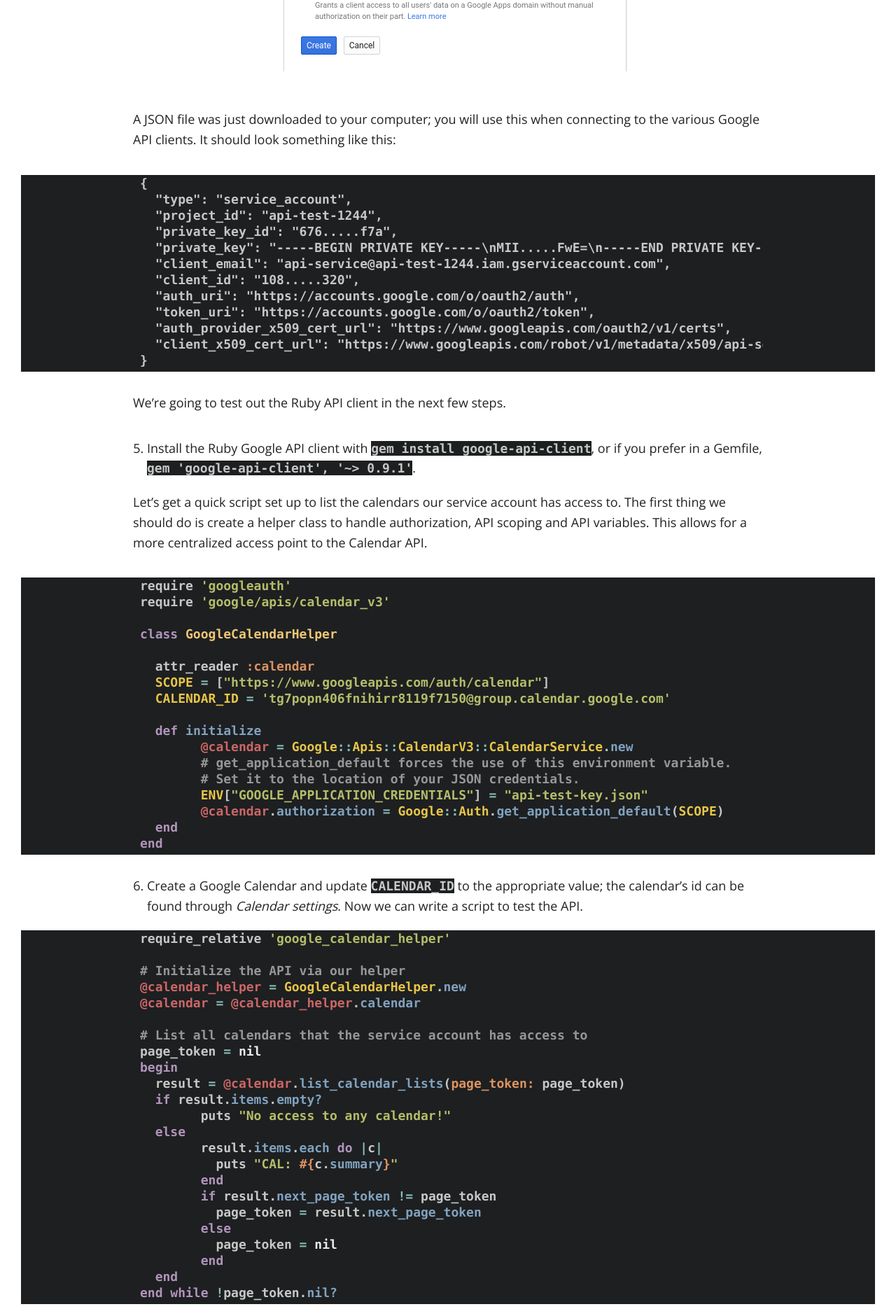
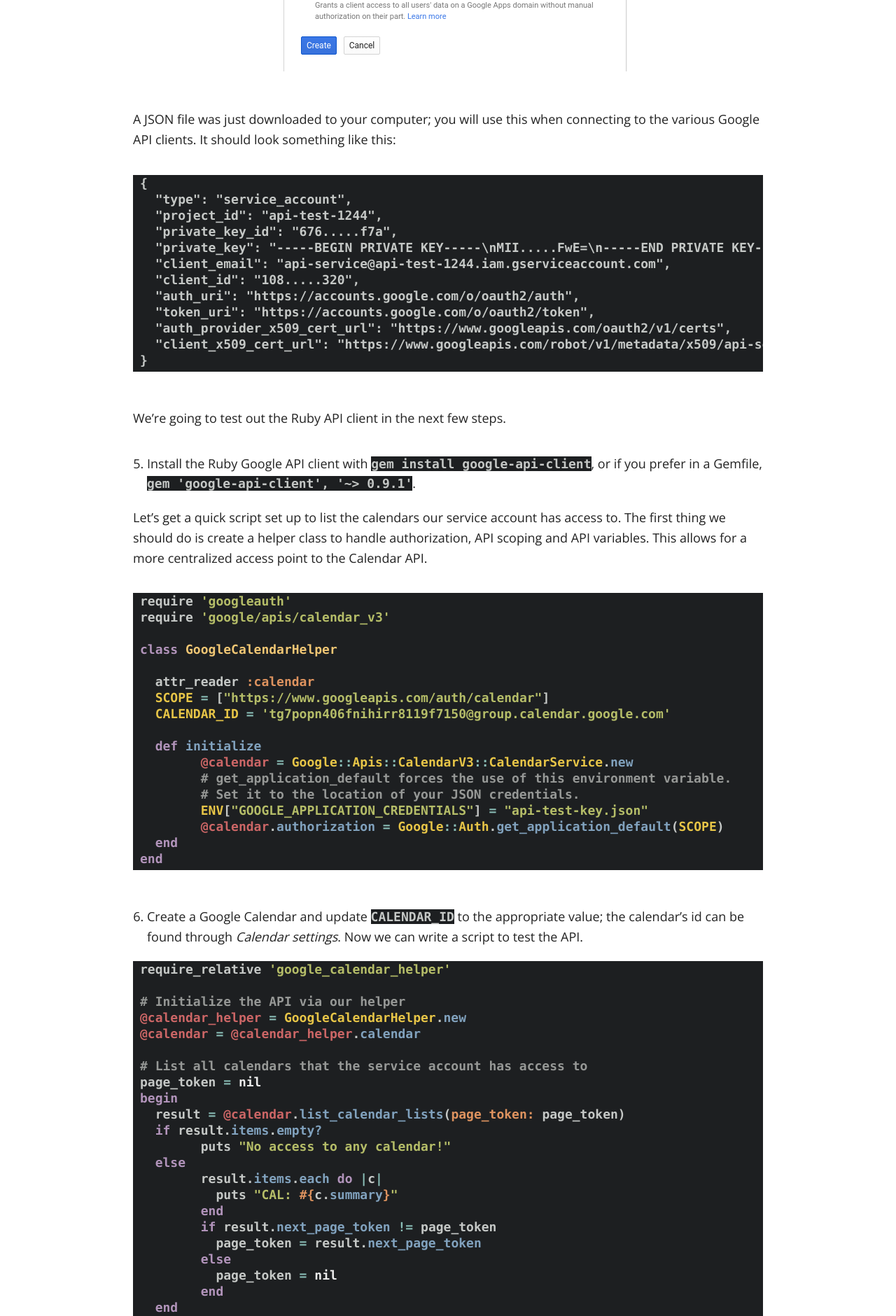
Before and after one commit to cireficc/cireficc.github.io, a Jekyll site: the page built from _posts/2016-01-18-integrating-rails-with-google-apis.md, in a window 1280 px wide. Shown: the part 2595-4475 px from the top of the page at 70% size. Built offline with Jekyll 4.4.1, drawn with Linux system fonts in a browser that asks for light colours; nearby versions of some CDN libraries; library files that are not in the unit come from our copies.

Commit message:
Fix code highlighting CSS
Make code blocks match post margins and width

```diff
--- a/_config.yml
+++ b/_config.yml
@@ -9,7 +9,7 @@
 # whether working locally or remotely. Start Jekyll with: jekyll serve --baseurl ''
 # If making local changes using Cloud9, make sure that the c9users URL is active.
 # When publishing final changes, ensure that the cirefice.me URL is active.
-# url:        	    https://my-blog-cireficc.c9users.io
+#url:        	    http://localhost:3000
 url:              http://cirefice.me
 
 # Owner/author information
--- a/assets/css/tomorrow_night.css
+++ b/assets/css/tomorrow_night.css
@@ -1,7 +1,7 @@
 /* Modified from: https://github.com/MozMorris/tomorrow-pygments/blob/master/css/tomorrow_night.css */
 
 .highlighter-rouge .highlight { background-color: #1d1f21 }
-.highlighter-rouge  { color: #c5c8c6 }
+.highlighter-rouge  { color: #c5c8c6; margin: 0 auto 2em auto; max-width: 56.25rem; }
 .highlighter-rouge .c { color: #969896 } /* Comment */
 .highlighter-rouge .err { color: #cc6666 } /* Error */
 .highlighter-rouge .k { color: #b294bb } /* Keyword */
```
